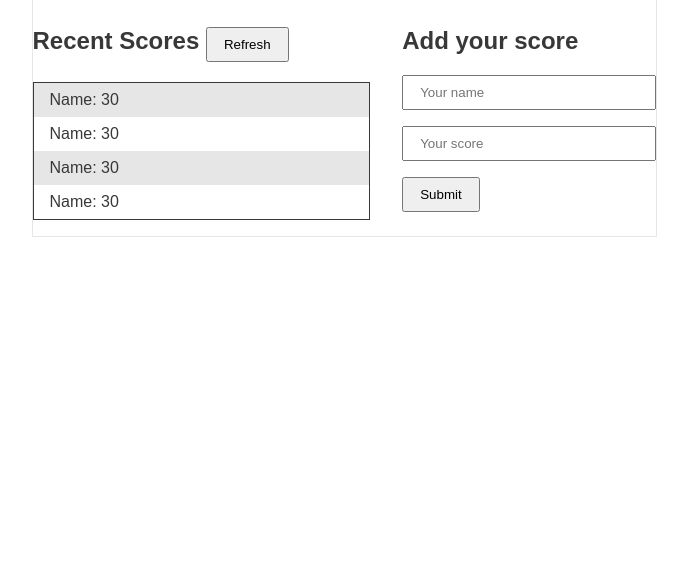
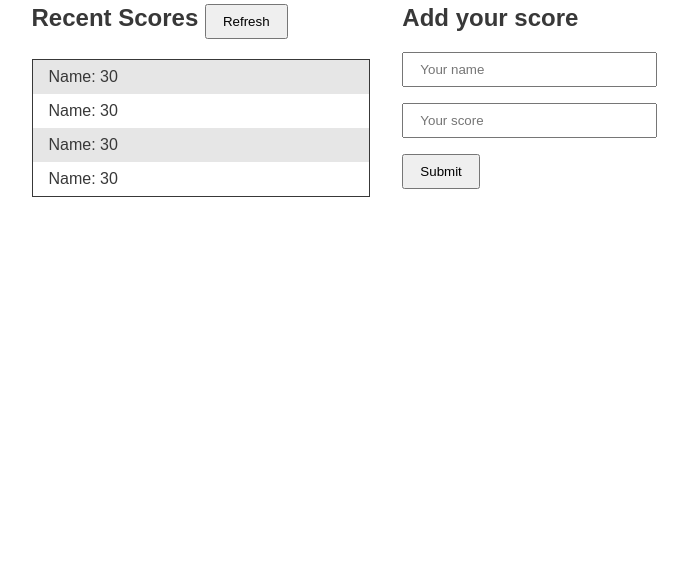
Before and after one commit to thasipablo/leaderboard_app, a website built with webpack: page src/index.html in a window 1280 px wide. Shown: the part 234-800 px from the top of the page, without its empty margins (296-984 px from the left). Built offline with nearby package versions, Linux system fonts and the light colour scheme.

Commit message:
remove the border from the container

```diff
--- a/src/style.css
+++ b/src/style.css
@@ -33,7 +33,6 @@ input {
   width: 625px;
   margin: 0 auto;
   margin-top: 10rem;
-  border: 1px solid var(--neutral-100);
 }
 
 .scores-container {
```
Also changed, not shown: README.md.
